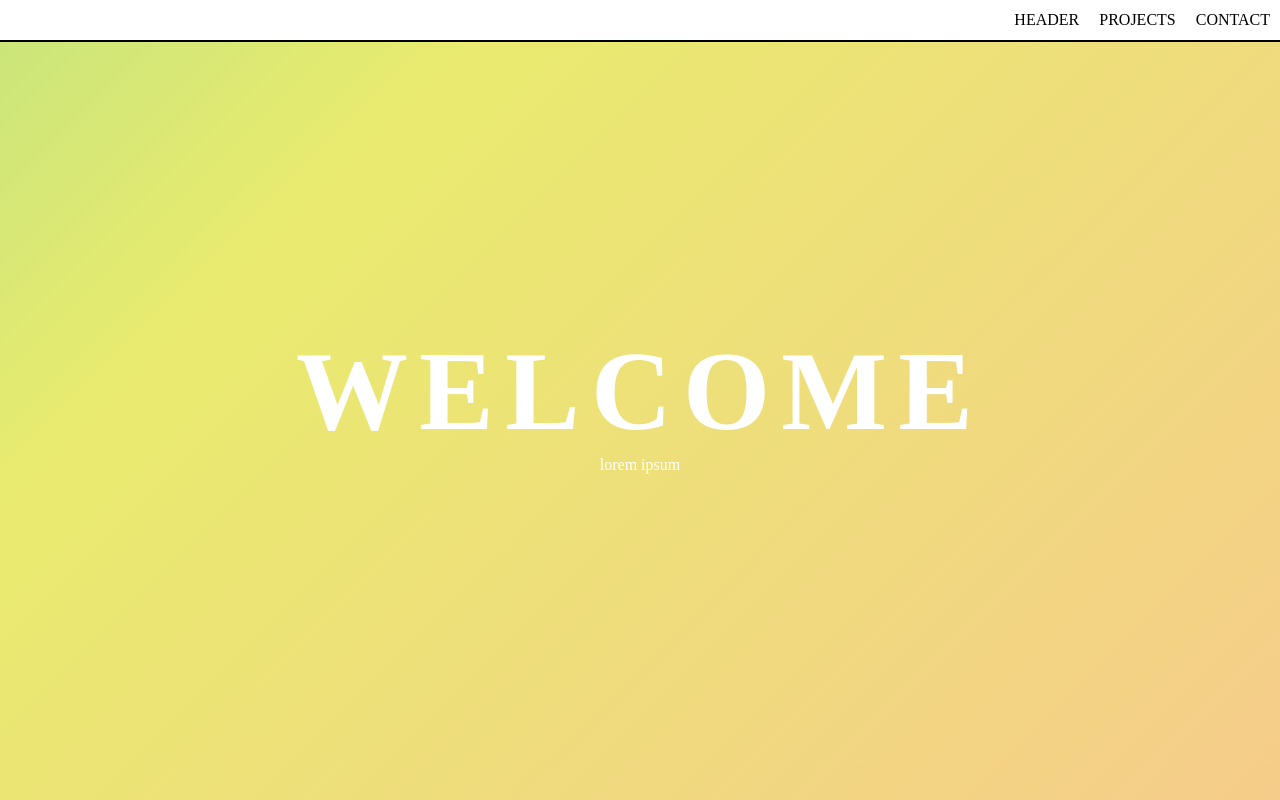
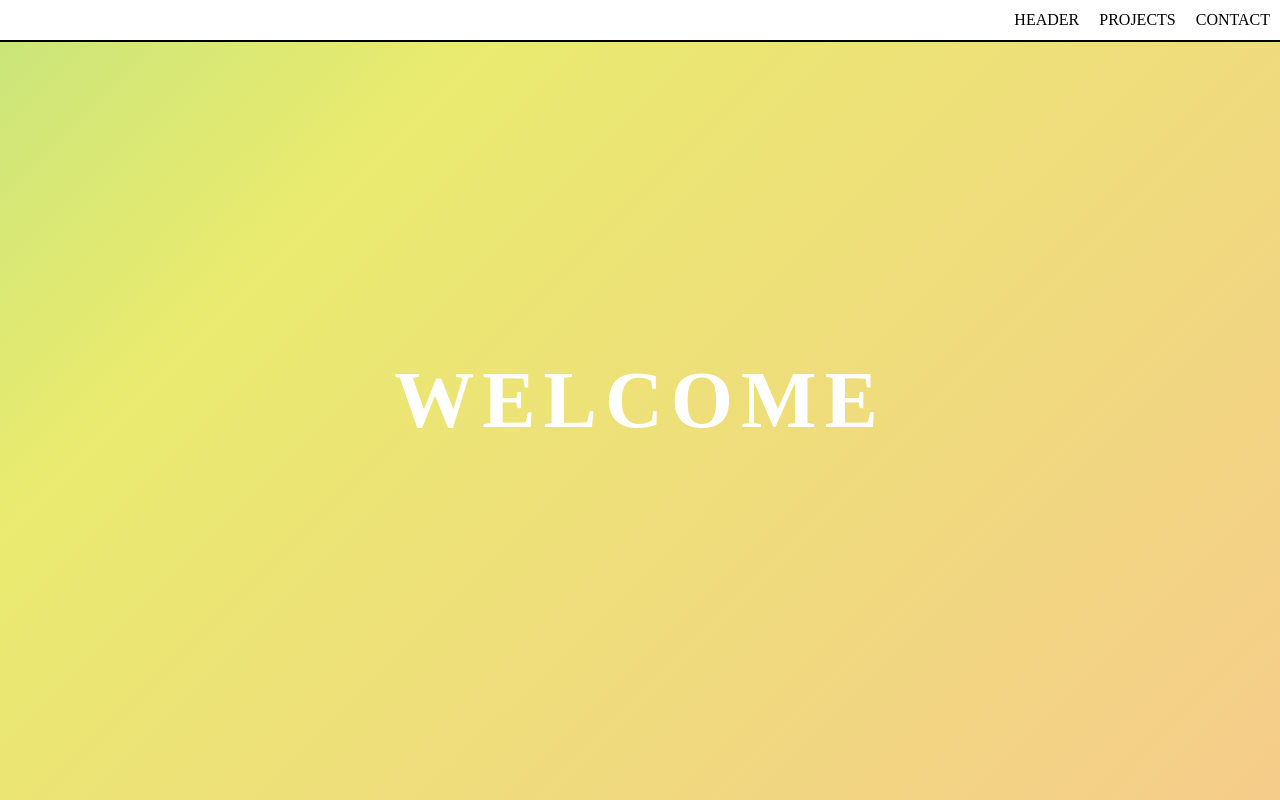
Before and after one commit to LukeOlsen/Portfolio, a React (Create React App) app: page / in a window 1280 px wide. Shown: the top 800 px of the page. Built offline with nearby package versions, Linux system fonts and the light colour scheme.

Commit message:
tried working on animating project border.

```diff
--- a/src/App.css
+++ b/src/App.css
@@ -40,7 +40,7 @@
 }
 
 .WelcomeText {
-  font-size: 7em;
+  font-size: 5em;
   letter-spacing: 0.1em;
 }
 
@@ -120,3 +120,16 @@
     background-position: 0% 50%
   }
 }
+
+
+@keyframes GradientBorder {
+	0% {
+		background-position: 0% 50%
+	}
+	50% {
+		background-position: 100% 50%
+  }
+  100% {
+    background-position: 0% 50%
+  }
+}
--- a/src/Header.js
+++ b/src/Header.js
@@ -6,7 +6,6 @@
     return (
         <div className="HeaderArea">
             <h1 class="WelcomeText">WELCOME</h1>
-            <p>lorem ipsum</p>
         </div>
     )
 }
```
